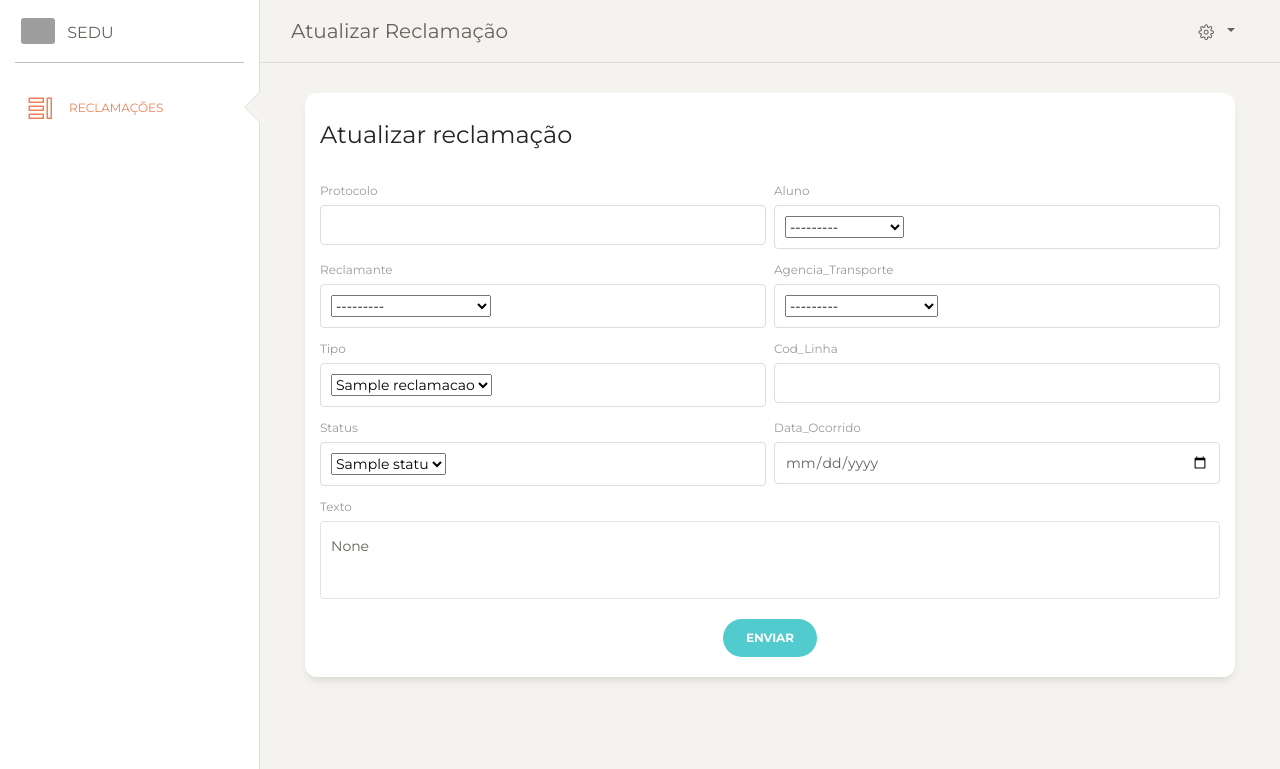
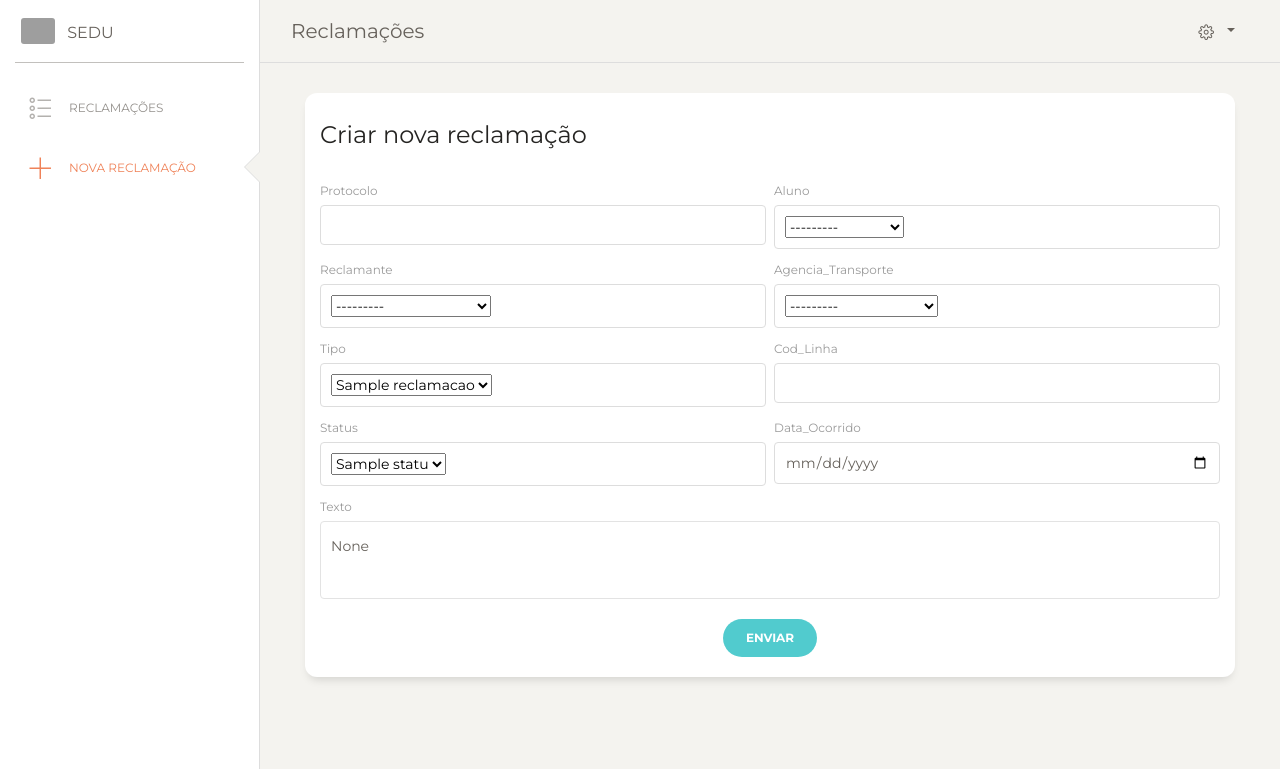
Before and after one commit to MatheusRBarbosa/sedu-denuncias, a Django app: page /web/reclamacao_create in a window 1280 px wide. Shown: the top 769 px of the page. Run offline with Django 3.2, Linux system fonts and the light colour scheme; a user stored in the database is signed in; tables that the repository leaves empty hold one stand-in row (values such as "Sample post"); some libraries are stand-ins or nearby versions; grey boxes are pictures that could not be loaded.

Commit message:
feat(form): Diferenciando nova reclamacao de atualizar reclamacao

```diff
--- a/sedu_webservice/denuncias/admin.py
+++ b/sedu_webservice/denuncias/admin.py
@@ -38,9 +38,9 @@ class ResponsavelAdmin(admin.ModelAdmin):
 
 class SreAdmin(admin.ModelAdmin):
     empty_value_display = '-empty-'
-    list_display = (['nome'])
+    list_display = (['name'])
     list_filter = ([])
-    search_fields = (['nome'])
+    search_fields = (['name'])
 
 class ComentarioInline(admin.StackedInline):
     model = Comentario
--- a/sedu_webservice/denuncias/models.py
+++ b/sedu_webservice/denuncias/models.py
@@ -24,12 +24,12 @@ class AbstractEntity(AuditEntity):
 
 
 class SRE (Group):
-    nome = models.CharField(max_length=200)
+    #nome = models.CharField(max_length=200)
     created_on = models.DateTimeField(auto_now_add=True)
     updated_on = models.DateTimeField(auto_now=True)
 
     def __str__(self):
-        return self.nome
+        return self.name
 
 class Municipio(AbstractEntity):
     sre = models.ForeignKey(SRE, on_delete=models.CASCADE)
--- a/sedu_webservice/denuncias/templates/denuncias/reclamacao.html
+++ b/sedu_webservice/denuncias/templates/denuncias/reclamacao.html
@@ -4,7 +4,6 @@
 <form action="" method="post">
         {% csrf_token %}
         {{ form.as_p }}
-        aoisdjia0osjdioajoidjioasjdoisaiod
         <input type="submit" value="Send " />
     </form>
 {% endblock %}
--- a/sedu_webservice/denuncias/templates/denuncias/reclamacao_form.html
+++ b/sedu_webservice/denuncias/templates/denuncias/reclamacao_form.html
@@ -1,13 +1,16 @@
 {% extends 'home.html' %}
 
-{% block content-title%} Atualizar reclamação {% endblock %}
+{% block content-title%}Reclamações{% endblock %}
 
 {% block content-body %}
 
 <div class="col-md-12">
     <div class="card">
         <div class="card-header">
-            <h4 class="card-title">Atualizar reclamação</h4>
+            <h4 class="card-title">
+                {% if request.resolver_match.url_name == "web_reclamacao_create" %}Criar nova reclamação{% endif %}
+                {% if request.resolver_match.url_name == "web_reclamacao_update" %}Atualizar reclamação{% endif %}
+            </h4>
         </div>
         <div class="card-body">
             <form  method="post">
--- a/sedu_webservice/denuncias/templates/denuncias/reclamacao_list.html
+++ b/sedu_webservice/denuncias/templates/denuncias/reclamacao_list.html
@@ -60,9 +60,6 @@
                             <td class="text-right">
                                 <a class="nav-link dropdown-toggle" id="actions" data-toggle="dropdown" aria-haspopup="true" aria-expanded="false">
                                 <i class="nc-icon nc-settings-gear-65"></i>
-                                <p>
-                                    <span class="d-lg-none d-md-block">Perfil</span>
-                                </p>
                                 </a>
                                 <div class="dropdown-menu dropdown-menu-right" aria-labelledby="actions">
                                     <a class="dropdown-item" href="{% url "web_reclamacao_detail"  reclamacao.id  %}">Detalhes</a>
--- a/sedu_webservice/templates/home.html
+++ b/sedu_webservice/templates/home.html
@@ -18,10 +18,16 @@
       </div>
       <div class="sidebar-wrapper">
         <ul class="nav">
-          <li class="active ">
+          <li class="{% if request.resolver_match.url_name == "web_reclamacao_list" %}active{% endif %}">
             <a href="{% url 'web_reclamacao_list' %}">
-              <i class="nc-icon nc-tile-56"></i>
+              <i class="nc-icon nc-bullet-list-67"></i>
               <p>Reclamações</p>
+            </a>
+          </li>
+          <li class="{% if request.resolver_match.url_name == "web_reclamacao_create" %}active{% endif %}">
+            <a href="{% url 'web_reclamacao_create' %}">
+              <i class="nc-icon nc-simple-add"></i>
+              <p>Nova reclamação</p>
             </a>
           </li>
         </ul>
```
Also changed, not shown: sedu_webservice/denuncias/migrations/0001_initial.py (added), sedu_webservice/denuncias/migrations/__init__.py (added).
